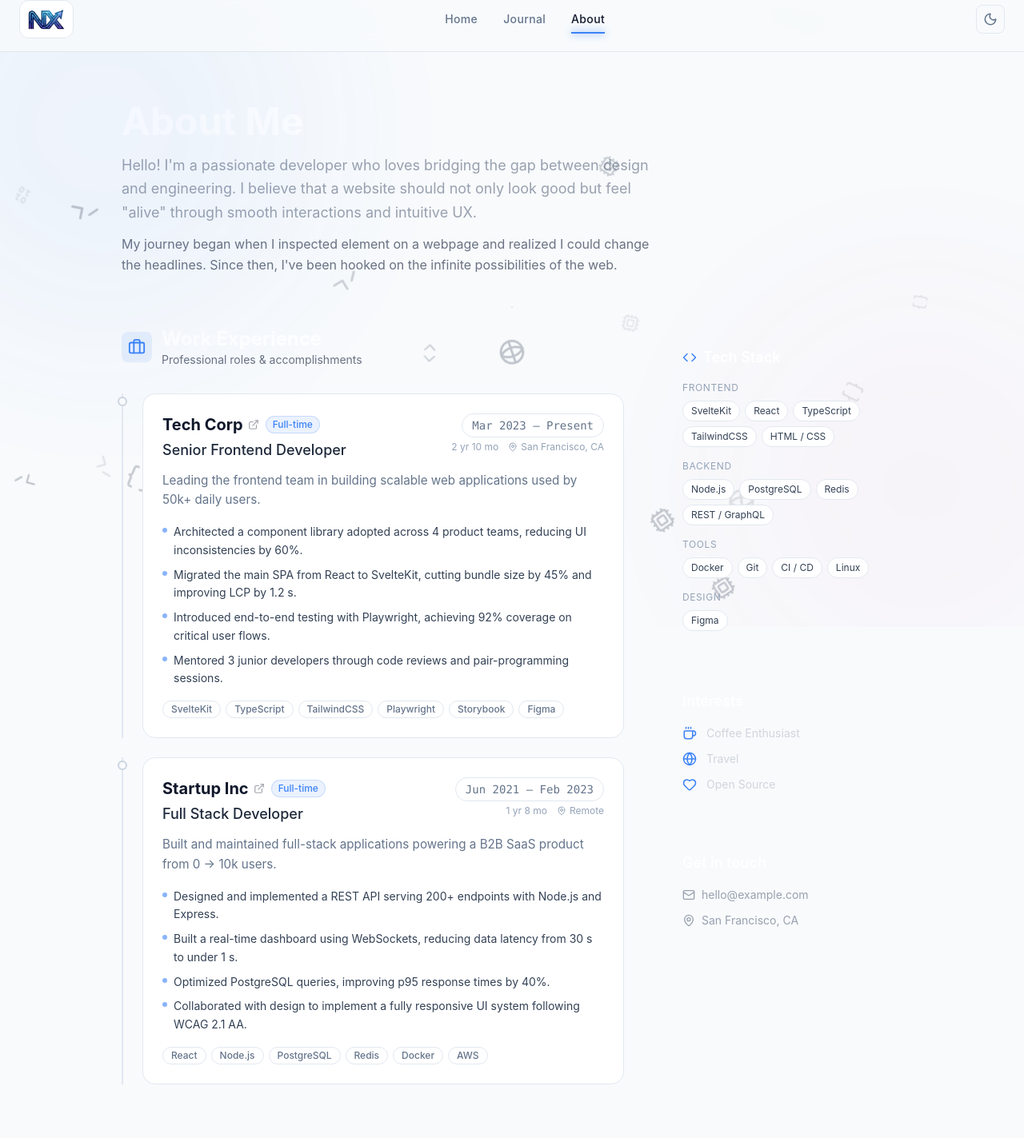
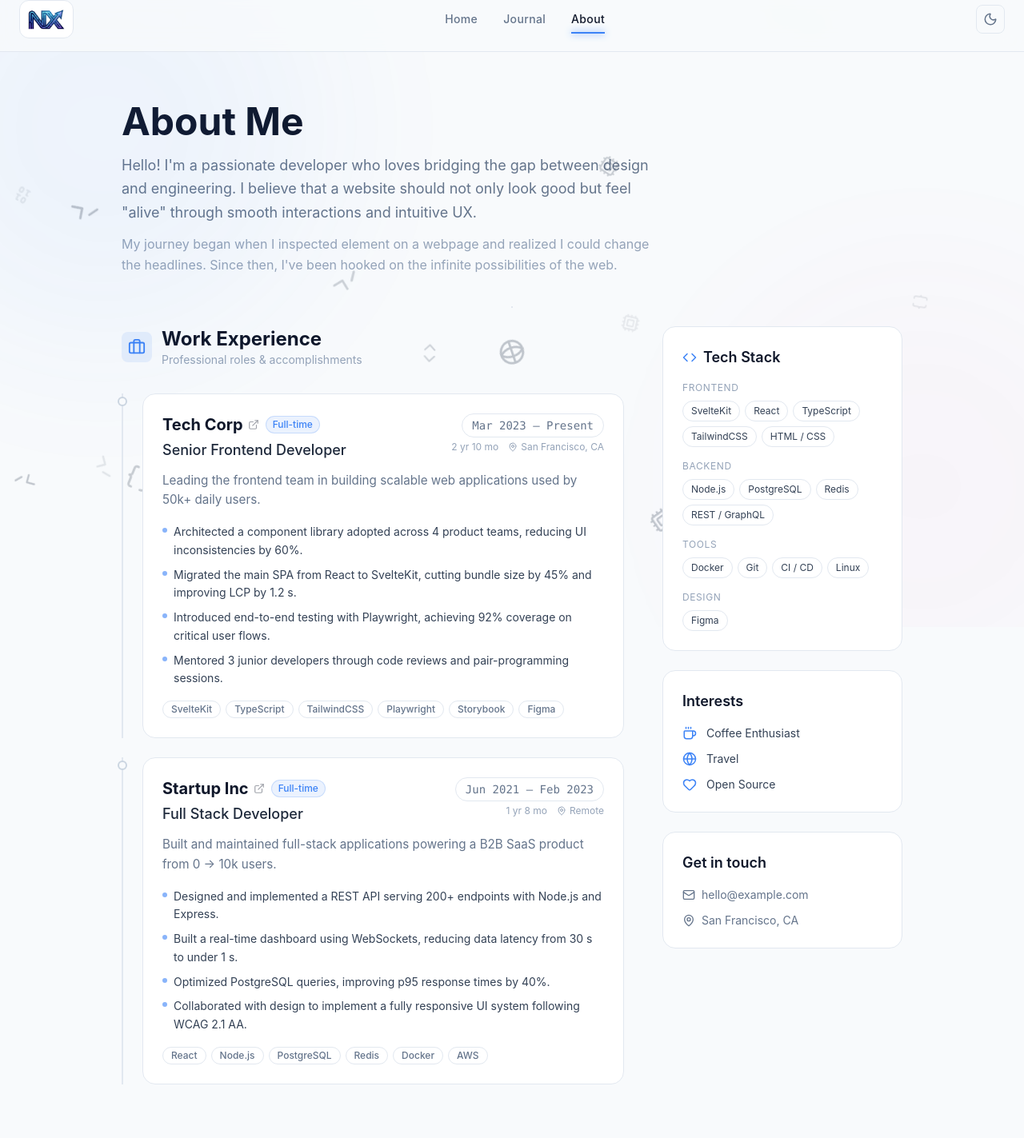
Before and after one commit to NanezX/portfolio, a SvelteKit app: page /about in a window 1280 px wide. Shown: the part 16-1439 px from the top of the page at 80% size. Built offline with nearby package versions, Linux system fonts and the light colour scheme.

Commit message:
pages: apply semantic tokens; improve journal UI

```diff
--- a/src/routes/+page.svelte
+++ b/src/routes/+page.svelte
@@ -29,10 +29,10 @@
 <section id="projects" class="py-20 max-w-7xl mx-auto px-6">
     <div class="flex flex-col md:flex-row justify-between items-end mb-12 gap-4">
         <div>
-            <h2 class="text-3xl font-bold text-white mb-2">Featured Work</h2>
-            <p class="text-gray-400">A selection of my recent projects.</p>
+            <h2 class="text-3xl font-bold text-heading mb-2">Featured Work</h2>
+            <p class="text-muted">A selection of my recent projects.</p>
         </div>
-        <a href="https://github.com" target="_blank" class="text-primary hover:text-white transition-colors flex items-center gap-2 group">
+        <a href="https://github.com" target="_blank" class="text-primary hover:text-heading transition-colors flex items-center gap-2 group">
             View all on GitHub
             <span class="group-hover:translate-x-1 transition-transform">→</span>
         </a>
--- a/src/routes/about/+page.svelte
+++ b/src/routes/about/+page.svelte
@@ -13,13 +13,13 @@
 <div class="max-w-5xl mx-auto px-6 py-20">
     <!-- Page header -->
     <header class="mb-16">
-        <h1 class="text-4xl md:text-5xl font-bold text-white mb-4">About Me</h1>
+        <h1 class="text-4xl md:text-5xl font-bold text-heading mb-4">About Me</h1>
         <!-- TODO: Actually Write about me -->
-        <p class="text-lg text-gray-400 max-w-2xl leading-relaxed">
+        <p class="text-lg text-muted max-w-2xl leading-relaxed">
             Hello! I'm a passionate developer who loves bridging the gap between design and engineering.
             I believe that a website should not only look good but feel "alive" through smooth interactions and intuitive UX.
         </p>
-        <p class="text-gray-500 mt-3 max-w-2xl leading-relaxed">
+        <p class="text-faint mt-3 max-w-2xl leading-relaxed">
             My journey began when I inspected element on a webpage and realized I could change the headlines.
             Since then, I've been hooked on the infinite possibilities of the web.
         </p>
@@ -35,8 +35,8 @@
                         <Briefcase size={22} />
                     </div>
                     <div>
-                        <h2 class="text-2xl font-bold text-white">Work Experience</h2>
-                        <p class="text-sm text-gray-500">Professional roles & accomplishments</p>
+                        <h2 class="text-2xl font-bold text-heading">Work Experience</h2>
+                        <p class="text-sm text-faint">Professional roles & accomplishments</p>
                     </div>
                 </div>
                 <div class="space-y-6">
@@ -53,8 +53,8 @@
                         <GraduationCap size={22} />
                     </div>
                     <div>
-                        <h2 class="text-2xl font-bold text-white">Education</h2>
-                        <p class="text-sm text-gray-500">Academic background</p>
+                        <h2 class="text-2xl font-bold text-heading">Education</h2>
+                        <p class="text-sm text-faint">Academic background</p>
                     </div>
                 </div>
                 <div class="space-y-6">
@@ -68,26 +68,26 @@
         <!-- Sidebar -->
         <aside class="space-y-6 lg:sticky lg:top-24 lg:self-start">
             <!-- Skills card -->
-            <div class="p-6 rounded-2xl bg-white/[0.03] border border-white/5">
-                <h3 class="text-lg font-semibold text-white mb-4 flex items-center gap-2">
+            <div class="p-6 rounded-2xl bg-card border border-border">
+                <h3 class="text-lg font-semibold text-heading mb-4 flex items-center gap-2">
                     <Code class="text-primary" size={18} /> Tech Stack
                 </h3>
                 <SkillList skills={skills} />
             </div>
 
             <!-- Interests card -->
-            <div class="p-6 rounded-2xl bg-white/[0.03] border border-white/5">
-                <h3 class="text-lg font-semibold text-white mb-4">Interests</h3>
+            <div class="p-6 rounded-2xl bg-card border border-border">
+                <h3 class="text-lg font-semibold text-heading mb-4">Interests</h3>
                 <ul class="space-y-3 list-none">
-                    <li class="flex items-center gap-3 text-gray-300 text-sm">
+                    <li class="flex items-center gap-3 text-body text-sm">
                         <Coffee class="text-primary shrink-0" size={18} />
                         <span>Coffee Enthusiast</span>
                     </li>
-                    <li class="flex items-center gap-3 text-gray-300 text-sm">
+                    <li class="flex items-center gap-3 text-body text-sm">
                         <Globe class="text-primary shrink-0" size={18} />
                         <span>Travel</span>
                     </li>
-                    <li class="flex items-center gap-3 text-gray-300 text-sm">
+                    <li class="flex items-center gap-3 text-body text-sm">
                         <Heart class="text-primary shrink-0" size={18} />
                         <span>Open Source</span>
                     </li>
@@ -95,9 +95,9 @@
             </div>
 
             <!-- Quick contact card -->
-            <div class="p-6 rounded-2xl bg-white/[0.03] border border-white/5">
-                <h3 class="text-lg font-semibold text-white mb-4">Get in touch</h3>
-                <div class="space-y-3 text-sm text-gray-400">
+            <div class="p-6 rounded-2xl bg-card border border-border">
+                <h3 class="text-lg font-semibold text-heading mb-4">Get in touch</h3>
+                <div class="space-y-3 text-sm text-muted">
                     <a href="mailto:hello@example.com" class="flex items-center gap-2 hover:text-primary transition-colors">
                         <Mail size={16} class="shrink-0" /> hello@example.com
                     </a>
--- a/src/routes/journal/+page.svelte
+++ b/src/routes/journal/+page.svelte
@@ -11,32 +11,32 @@
 
 <div class="max-w-4xl mx-auto px-6 py-20">
     <header class="mb-12">
-        <h1 class="text-4xl md:text-5xl font-bold text-white mb-4">Journal</h1>
-        <p class="text-gray-400 text-lg">Thoughts, tutorials, and snippets.</p>
+        <h1 class="text-4xl md:text-5xl font-bold text-heading mb-4">Journal</h1>
+        <p class="text-muted text-lg">Thoughts, tutorials, and snippets.</p>
     </header>
 
     {#if data.posts.length === 0}
-        <p class="text-gray-500 text-center py-20">No posts yet. Stay tuned!</p>
+        <p class="text-faint text-center py-20">No posts yet. Stay tuned!</p>
     {:else}
         <div class="space-y-6">
             {#each data.posts as post}
                 <a href={`/journal/${post.slug}`} class="block group">
-                    <article class="p-8 rounded-2xl bg-white/[0.03] border border-white/5 hover:border-primary/30 transition-all duration-300 hover:shadow-[0_0_30px_rgba(59,130,246,0.06)]">
+                    <article class="p-8 rounded-2xl bg-card border border-border hover:border-primary/30 transition-all duration-300 hover:shadow-[0_0_30px_rgba(59,130,246,0.06)]">
                         <!-- Meta row -->
-                        <div class="flex flex-wrap items-center gap-3 text-sm text-gray-500 mb-3 font-mono">
+                        <div class="flex flex-wrap items-center gap-3 text-sm text-faint mb-3 font-mono">
                             <time>{post.date}</time>
-                            <span class="text-white/10">|</span>
+                            <span class="text-border">|</span>
                             <span class="flex items-center gap-1">
                                 <Clock size={13} />
                                 {post.readingTime}
                             </span>
                         </div>
 
-                        <h2 class="text-2xl font-bold text-white group-hover:text-primary transition-colors mb-2">
+                        <h2 class="text-2xl font-bold text-heading group-hover:text-primary transition-colors mb-2">
                             {post.title}
                         </h2>
 
-                        <p class="text-gray-400 leading-relaxed mb-4">
+                        <p class="text-muted leading-relaxed mb-4">
                             {post.excerpt}
                         </p>
 
--- a/src/routes/journal/[slug]/+page.svelte
+++ b/src/routes/journal/[slug]/+page.svelte
@@ -10,7 +10,7 @@
 
 <article class="max-w-3xl mx-auto px-6 py-20">
     <header class="mb-12 text-center">
-        <div class="flex items-center justify-center gap-4 text-sm text-gray-500 mb-6 font-mono">
+        <div class="flex items-center justify-center gap-4 text-sm text-faint mb-6 font-mono">
             <time>{data.meta.date}</time>
             <span>•</span>
             <div class="flex gap-2">
@@ -20,16 +20,16 @@
             </div>
         </div>
 
-        <h1 class="text-4xl md:text-5xl font-bold text-white mb-6 leading-tight">
+        <h1 class="text-4xl md:text-5xl font-bold text-heading mb-6 leading-tight">
             {data.meta.title}
         </h1>
 
-        <p class="text-xl text-gray-400 leading-relaxed max-w-2xl mx-auto">
+        <p class="text-xl text-muted leading-relaxed max-w-2xl mx-auto">
             {data.meta.excerpt}
         </p>
     </header>
 
-    <div class="prose prose-invert prose-lg max-w-none prose-headings:text-white prose-a:text-primary prose-a:no-underline hover:prose-a:underline prose-code:text-primary prose-pre:bg-white/5 prose-pre:border prose-pre:border-white/5">
+    <div class="prose prose-lg max-w-none prose-headings:text-heading prose-a:text-primary prose-a:no-underline hover:prose-a:underline prose-code:text-primary prose-pre:bg-card prose-pre:border prose-pre:border-border">
         <data.content />
     </div>
 </article>
```
